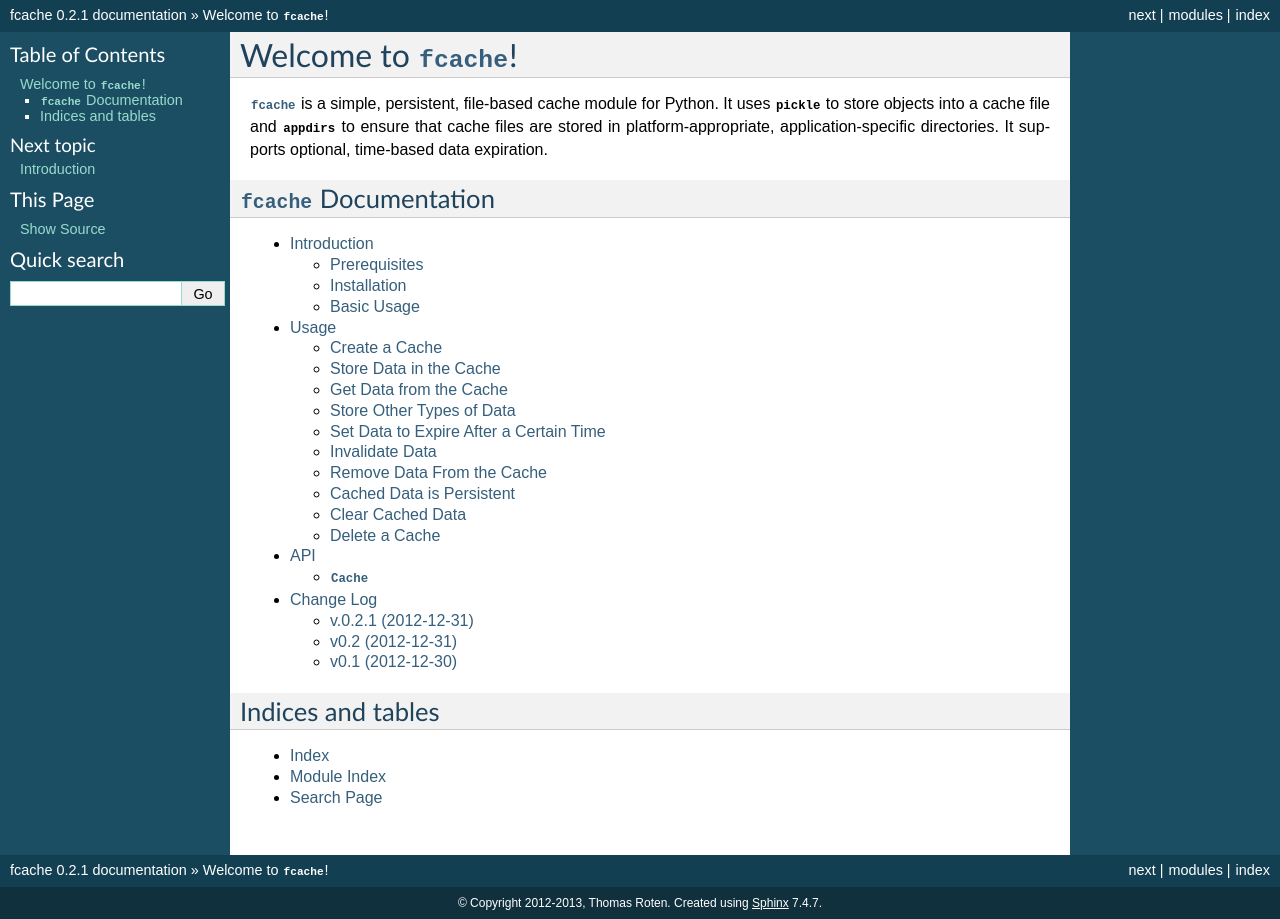
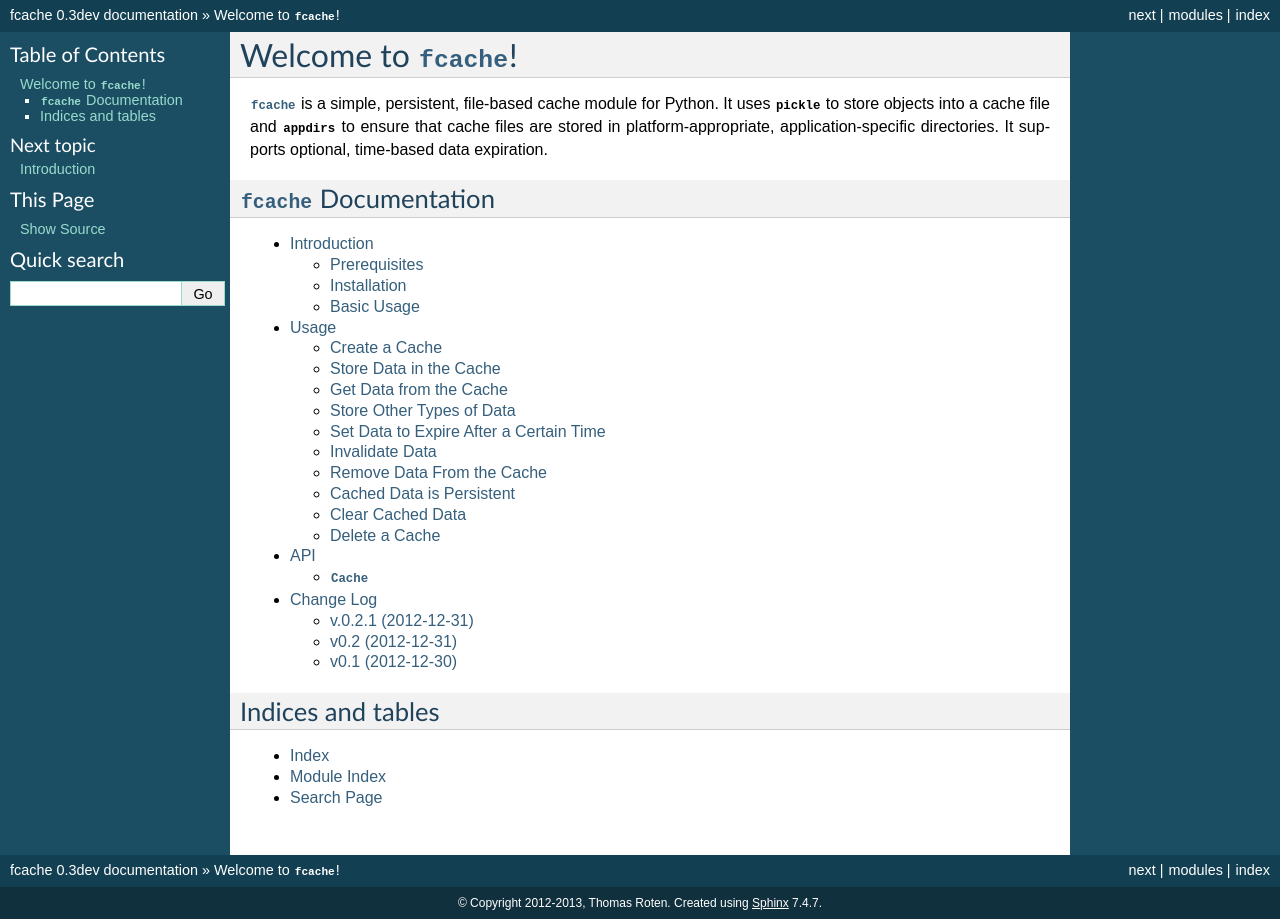
Before and after one commit to tsroten/fcache, a Sphinx documentation site: the page built from docs/index.rst, in a window 1280 px wide. Built offline with Sphinx 7.4.7, drawn with Linux system fonts in a browser that asks for light colours.

Commit message:
changed docs version to 0.3dev

```diff
--- a/docs/conf.py
+++ b/docs/conf.py
@@ -52,9 +52,9 @@ copyright = u'2012-2013, Thomas Roten'
 # built documents.
 #
 # The short X.Y version.
-version = '0.2'
+version = '0.3'
 # The full version, including alpha/beta/rc tags.
-release = '0.2.1'
+release = '0.3dev'
 
 # The language for content autogenerated by Sphinx. Refer to documentation
 # for a list of supported languages.
```
Also changed, not shown: 6 other files.
